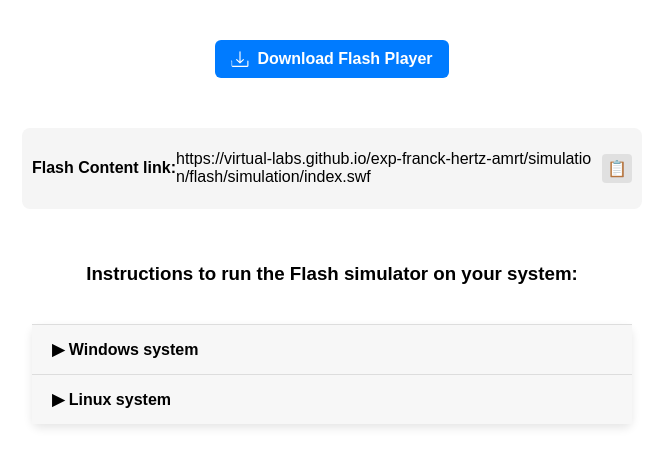
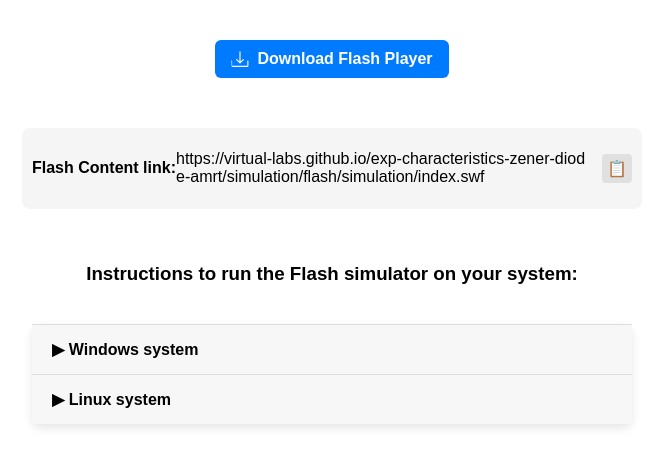
Before and after one commit to virtual-labs/exp-characteristics-zener-diode-amrt, a plain HTML site: page experiment/simulation/index.html in a window 1280 px wide. Shown: the whole page, without its empty margins (308-971 px from the left). Drawn offline with Linux system fonts and the light colour scheme.

Commit message:
Update index.html

```diff
--- a/experiment/simulation/index.html
+++ b/experiment/simulation/index.html
@@ -21,7 +21,7 @@
 
 	<div class="copy-container">
     <p><h4>Flash Content link: </h4> </p>
-  <span class="link-text" id="copyText">https://virtual-labs.github.io/exp-franck-hertz-amrt/simulation/flash/simulation/index.swf</span>
+  <span class="link-text" id="copyText">https://virtual-labs.github.io/exp-characteristics-zener-diode-amrt/simulation/flash/simulation/index.swf</span>
   <div class="copy-icon" onclick="copyLink()">
     📋
   </div>
```
